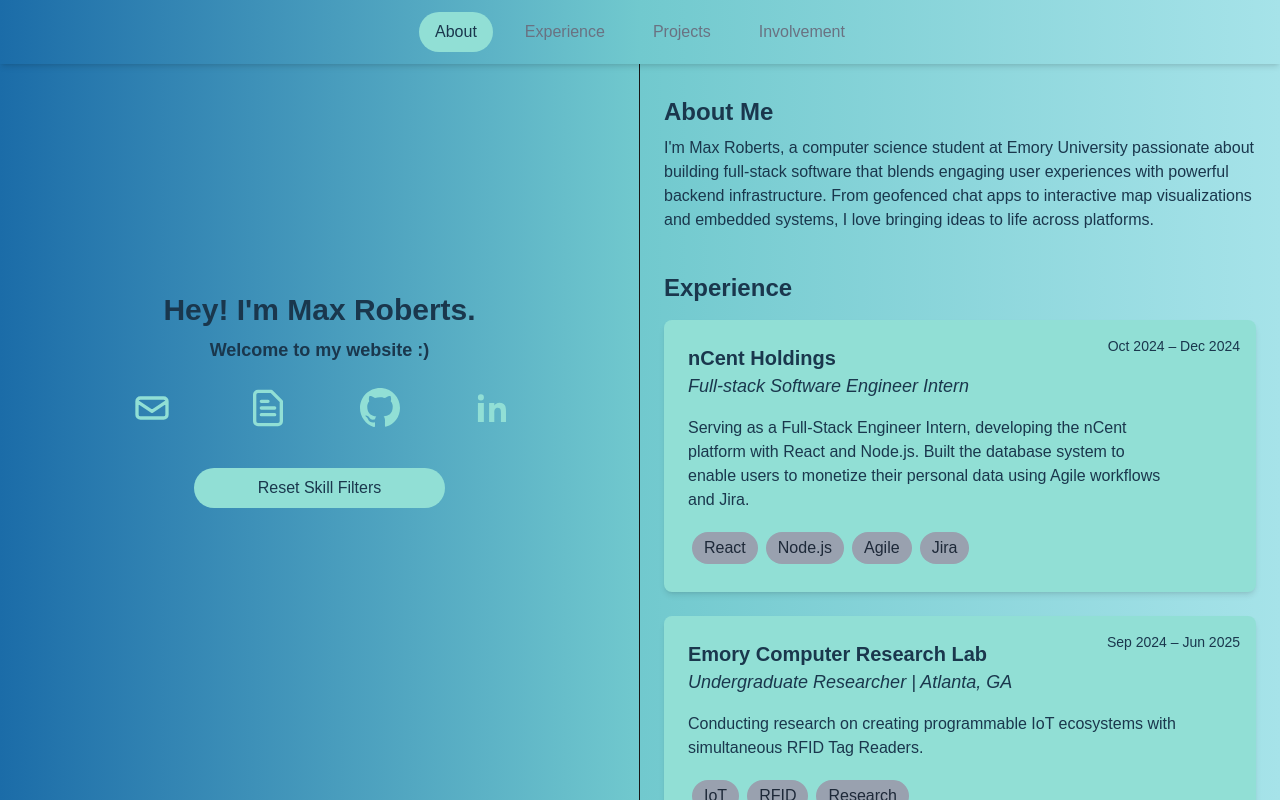
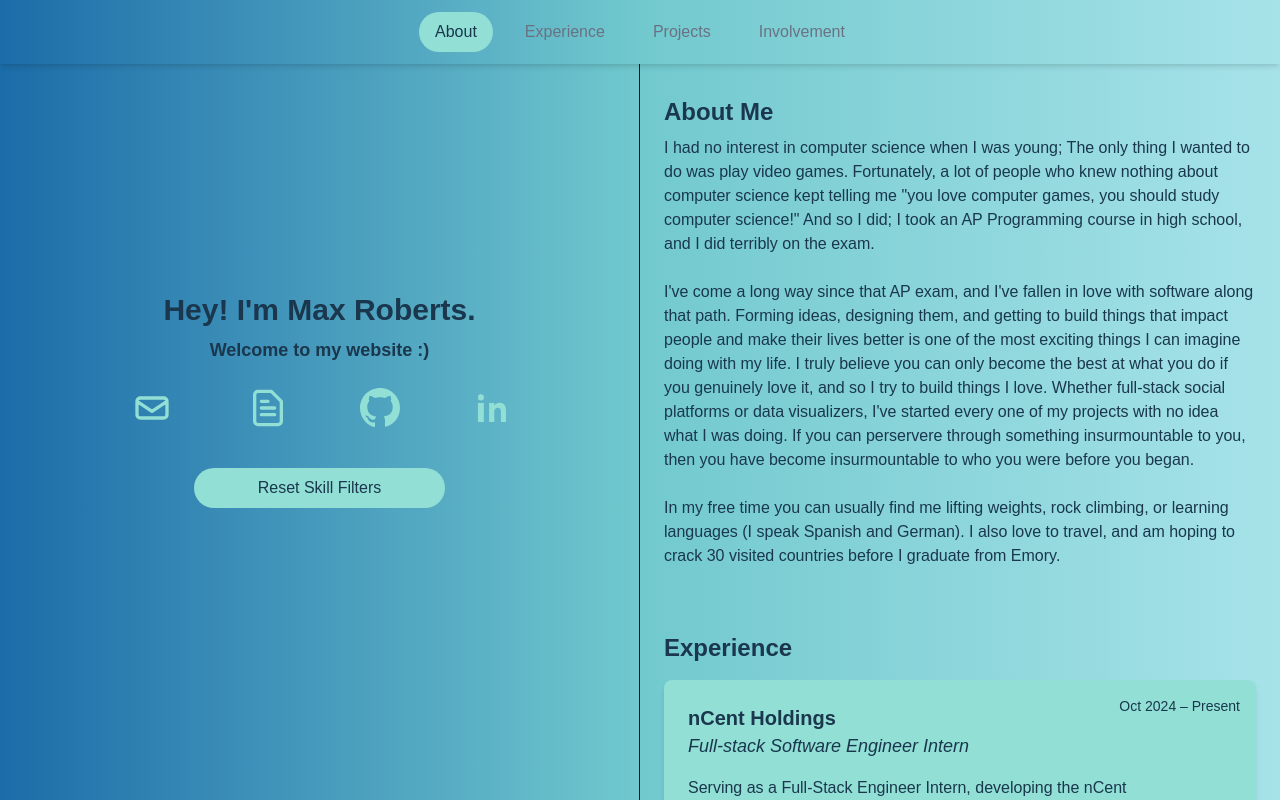
Before and after one commit to TheMaxRob/TheMaxRob.github.io, a Next.js app: page / in a window 1280 px wide. Built offline with nearby package versions, Linux system fonts and the light colour scheme.

Commit message:
Updated about me section. Current cards now show "Present" for experiences and "In Progress" for projects.

```diff
--- a/src/components/Card.tsx
+++ b/src/components/Card.tsx
@@ -1,5 +1,6 @@
 import React from 'react';
 import SkillBubble from './SkillBubble';
+import { CardType } from './Home';
 
 interface CardProps {
   title: string;
@@ -12,6 +13,7 @@ interface CardProps {
   onSelectSkill: (skill: string) => void;
   startDate: Date | null;
   endDate: Date | "Present";
+  type: CardType
 }
 
 const Card: React.FC<CardProps> = ({
@@ -24,13 +26,14 @@ const Card: React.FC<CardProps> = ({
   selectedSkills,
   onSelectSkill,
   startDate,
-  endDate
+  endDate,
+  type
 }) => {
   const isFaded = selectedSkills.length > 0 && !skills.some(skill => selectedSkills.includes(skill));
 
   const formatDate = (date: Date | "Present" | undefined | null) => {
     if (!date) return '';
-    if (typeof date === 'string') return date === 'Present' ? 'In Progress' : date;
+    if (typeof date === 'string') return date === 'Present' && type === 'Experience' ? 'Present' : "In Progress";
     return date.toLocaleDateString(undefined, { month: 'short', year: 'numeric' });
   };
 
@@ -48,7 +51,7 @@ const Card: React.FC<CardProps> = ({
           <img
             src={image}
             alt={title}
-            className="w-16 h-16 rounded-full mr-4 object-cover"
+            className="w-16 h-16 mr-4 object-cover"
           />
         )}
         <div>
--- a/src/components/Home.tsx
+++ b/src/components/Home.tsx
@@ -1,7 +1,7 @@
 import React, { useState, useEffect, useRef } from 'react';
 import Card from './Card';
 
-enum CardType {
+export enum CardType {
   Project = 'Project',
   Experience = 'Experience',
   Involvement = 'Involvement'
@@ -46,7 +46,7 @@ const App: React.FC = () => {
       id: 1,
       title: "geoChat",
       link: "https://github.com/ShaneBerhoff/geoChat",
-      image: "https://via.placeholder.com/150",
+      image: "./geoChatSS.jpg",
       description: "Built a full-stack, anonymous live chat app using React, NodeJS, MongoDB, Docker, AWS, and Socket.io. Achieved 99 unique users, 1000+ messages, and 600+ sessions using OSM geofencing data (87 zones).",
       skills: ["React", "NodeJS", "MongoDB", "Docker", "AWS", "Socket.io"],
       type: CardType.Project,
@@ -107,7 +107,7 @@ const App: React.FC = () => {
       skills: ["React", "Node.js", "Agile", "Jira"],
       type: CardType.Experience,
       startDate: new Date(2024, 9, 1),
-      endDate: new Date(2024, 11, 1)
+      endDate: "Present"
     },
     {
       id: 7,
@@ -117,7 +117,7 @@ const App: React.FC = () => {
       skills: ["IoT", "RFID", "Research"],
       type: CardType.Experience,
       startDate: new Date(2024, 8, 1),
-      endDate: new Date(2025, 5, 1)
+      endDate: "Present"
     },
     {
       id: 8,
@@ -290,10 +290,25 @@ const App: React.FC = () => {
         <section id="about" ref={aboutRef} className="mb-10">
           <h2 className="text-2xl font-semibold mb-2 text-[var(--brand-text)]">About Me</h2>
           <p className="text-[var(--brand-text)]">
-            I'm Max Roberts, a computer science student at Emory University passionate about building full-stack software that blends engaging user experiences with powerful backend infrastructure. From geofenced chat apps to interactive map visualizations and embedded systems, I love bringing ideas to life across platforms.
+            I had no interest in computer science when I was young; The only thing I wanted to do was play video games. Fortunately, a lot of people who knew nothing about computer science kept telling me "you love computer games, you should study computer science!" And so I did; I took an AP Programming course in high school, and I did terribly on the exam.
+          </p>
+          <br/>
+          <p className='text-[var(--brand-text)]'>
+            I've come a long way since that AP exam, and I've fallen in love with software along that path. Forming ideas, designing them, and getting to build things that impact people and make their lives better is one of the most exciting things I can imagine doing with my life.
+            I truly believe you can only become the best at what you do if you genuinely love it, and so I try to build things I love.
+            Whether full-stack social platforms or data visualizers, I've started every one of my projects with no idea what I was doing. If you can perservere through something insurmountable to you, then you have become insurmountable to who you were before you began.
+          </p>
+          <br/>
+          <p className='text-[var(--brand-text)]'>
+            In my free time you can usually find me lifting weights, rock climbing, or learning languages (I speak Spanish and German).
+            I also love to travel, and am hoping to crack 30 visited countries before I graduate from Emory.
+          </p>
+
+          <br/>
+          <p className='text-[var(--brand-text)]'>
+
           </p>
         </section>
-
         <section id="experience" ref={experienceRef} className="mb-10">
           <h2 className="text-2xl font-semibold mb-4 text-[var(--brand-text)]">Experience</h2>
           {cardsData
```
Also changed, not shown: public/geoChatSS.jpg (added).
